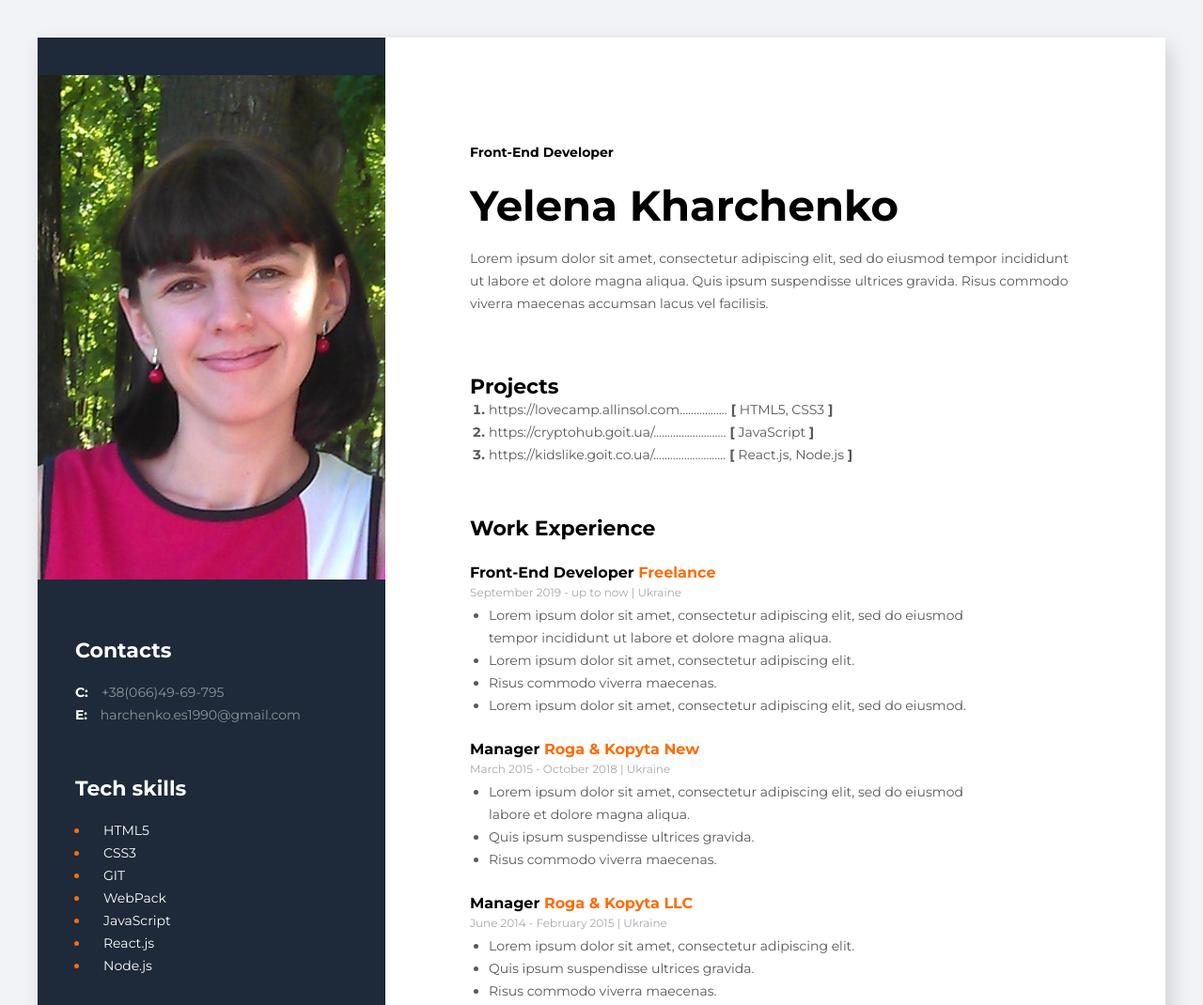
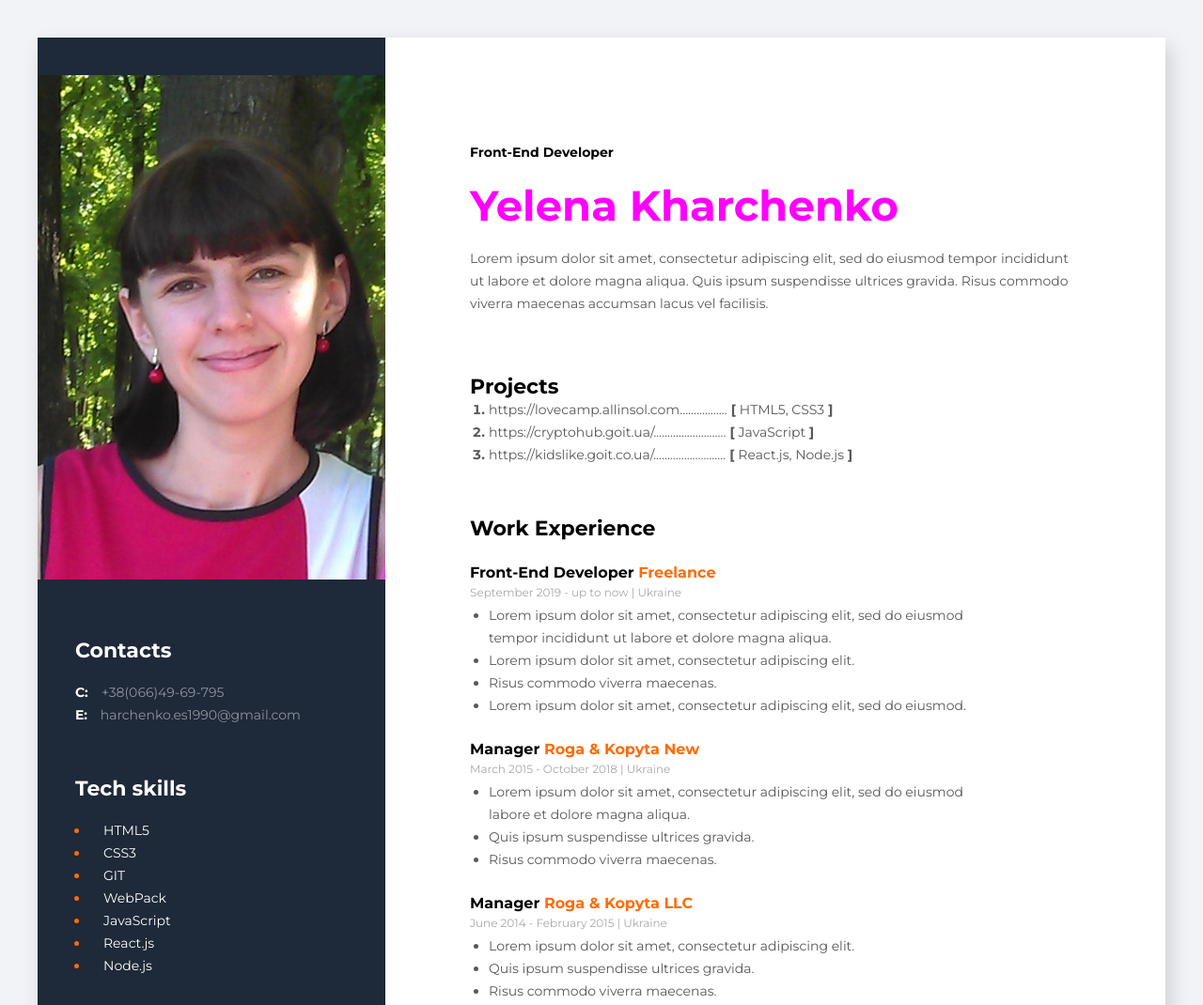
Before and after one commit to olena-kharchenko/rezume, a plain HTML site: page index.html in a window 1280 px wide. Shown: the top 1070 px of the page at 94% size. Drawn offline with Linux system fonts and the light colour scheme.

Commit message:
Проверка коммита

```diff
--- a/css/style.css
+++ b/css/style.css
@@ -115,7 +115,7 @@ body {
 }
 
 .name {
-  color: #000000;
+  color: magenta;
   font-family: Montserrat;
   font-size: 45px;
   font-weight: 700;
@@ -187,7 +187,6 @@ body {
   margin-bottom: 15px;
 }
 
-
 .company2-div {
   padding-top: 25px;
 }
```
